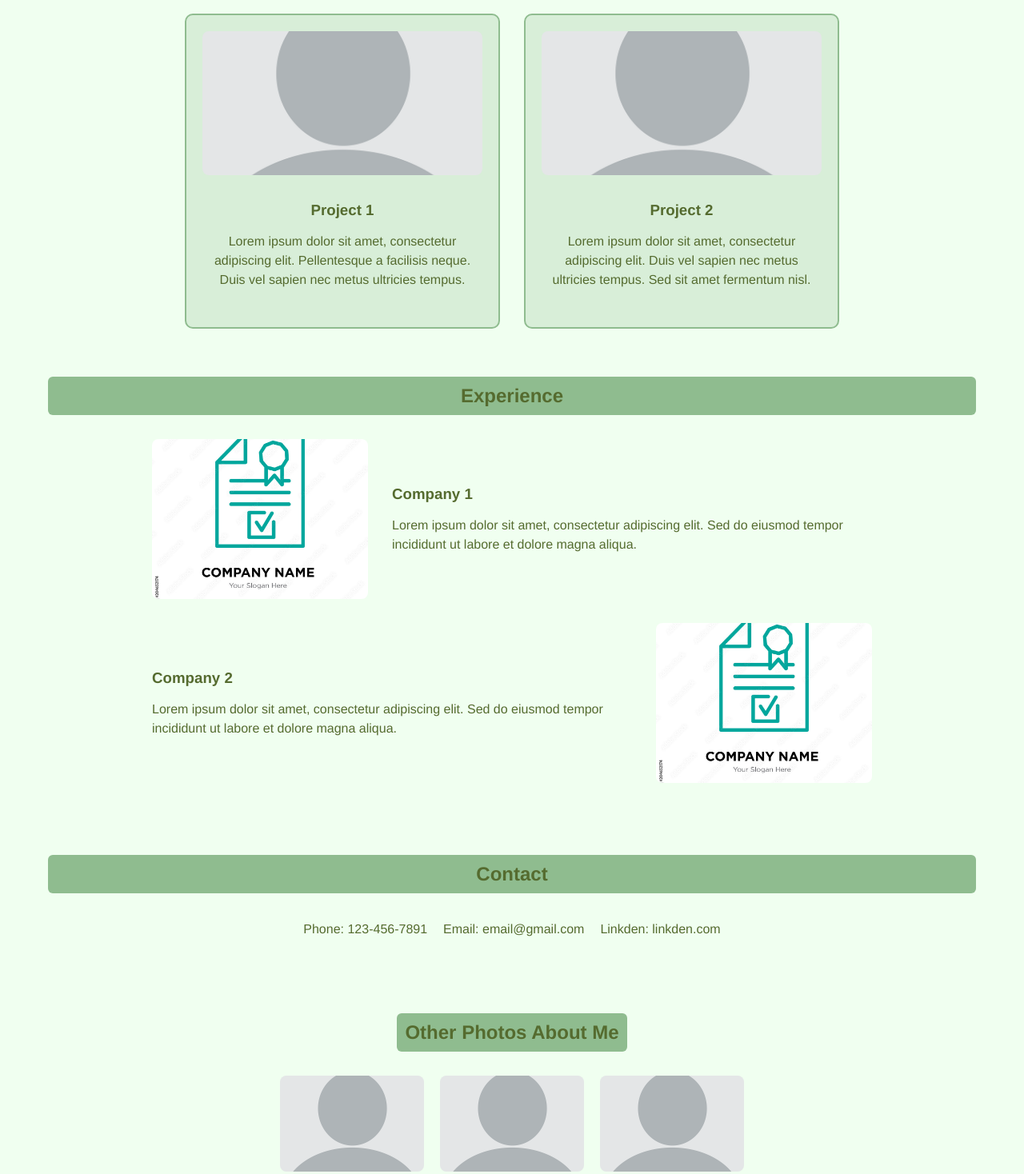
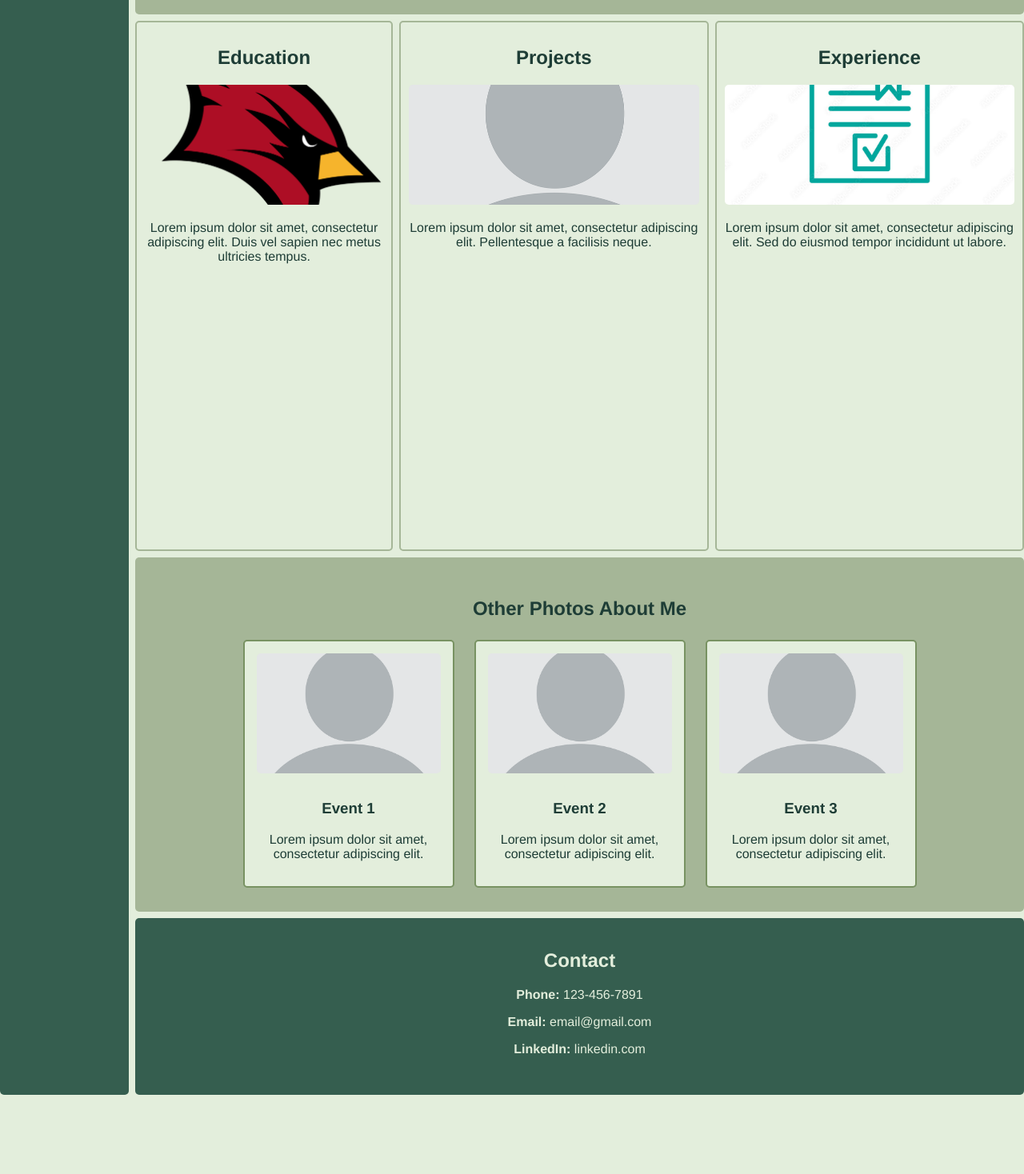
Before and after one commit to eswiderski19/Assignment2, a plain HTML site: page index.html in a window 1280 px wide. Shown: the part 875-2343 px from the top of the page at 80% size. After the commit the page ends 2244 px from the top, so only its background shows below. Drawn offline with Linux system fonts and the light colour scheme.

Commit message:
Add files via upload

```diff
--- a/index.html
+++ b/index.html
@@ -1,115 +1,99 @@
 <!DOCTYPE html>
 <html lang="en">
 <head>
-    <meta charset="UTF-8">
-    <meta name="viewport" content="width=device-width, initial-scale=1.0">
-    <title>Document</title>
-    <link rel="stylesheet" href="style.css">
+  <meta charset="UTF-8" />
+  <meta name="viewport" content="width=device-width, initial-scale=1.0" />
+  <title>portfolio</title>
+  <link rel="stylesheet" href="style.css" />
 </head>
 
+    <section id="home"></section>
+
 <body>
+  <div id="container">
 
     <header>
       <nav>
-
         <a href="#home">Home</a>
         <a href="#about">About</a>
         <a href="#education">Education</a>
         <a href="#projects">Projects</a>
         <a href="#experience">Experience</a>
         <a href="#contact">Contact</a>
-
       </nav>
     </header>
 
-    <section id="home"></section>
+    <aside id="sidebar">
+      <ul>
+        <li><a href="#about">About</a></li>
+        <li><a href="#education">Education</a></li>
+        <li><a href="#projects">Projects</a></li>
+        <li><a href="#experience">Experience</a></li>
+        <li><a href="#contact">Contact</a></li>
+      </ul>
+    </aside>
 
-
-    <section id="about" class="section">
-        <h2>About Ella Swiderski</h2>
+    <main id="about">
+      <section>
+        <h2>About Me</h2>
         <div class="section-content">
-        <img src="image.png" alt="About me">
-        <p>Lorem ipsum dolor sit amet, consectetur adipiscing elit. Sed do eiusmod tempor incididunt ut labore et dolore magna aliqua. Ut enim ad minim veniam, quis nostrud exercitation ullamco laboris nisi ut aliquip ex ea commodo consequat. Duis aute irure dolor in reprehenderit in voluptate velit esse cillum dolore eu fugiat nulla pariatur. Excepteur sint occaecat cupidatat non proident, sunt in culpa qui officia deserunt mollit anim id est laborum.
+          <img src="image.png" alt="About me" />
+          <p>
+            Lorem ipsum dolor sit amet, consectetur adipiscing elit. Sed do eiusmod tempor incididunt ut labore et dolore magna aliqua. Ut enim ad minim veniam, quis nostrud exercitation ullamco laboris nisi ut aliquip ex ea commodo consequat.
           </p>
         </div>
       </section>
+    </main>
 
-    <section id="education" class="alt">
+    <section id="education">
       <h2>Education</h2>
-        <div class="section-content">
-        <img src="cardss.png" alt="Education">
-        <p>Lorem ipsum dolor sit amet, consectetur adipiscing elit. Sed do eiusmod tempor incididunt ut labore et dolore magna aliqua. Ut enim ad minim veniam, quis nostrud exercitation ullamco laboris nisi ut aliquip ex ea commodo consequat. Duis aute irure dolor in reprehenderit in voluptate velit esse cillum dolore eu fugiat nulla pariatur. Excepteur sint occaecat cupidatat non proident, sunt in culpa qui officia deserunt mollit anim id est laborum.
-        </p>
-        </div>
+      <img src="cardss.png" alt="Education" />
+      <p>Lorem ipsum dolor sit amet, consectetur adipiscing elit. Duis vel sapien nec metus ultricies tempus.</p>
     </section>
 
     <section id="projects">
       <h2>Projects</h2>
-    <div class="projects-container">
-        <div class="project-box">
-            <img src="image.png" alt="Project 1">
-            <h3>Project 1</h3>
-            <p>Lorem ipsum dolor sit amet, consectetur adipiscing elit. Pellentesque a facilisis neque. Duis vel sapien nec metus ultricies tempus.</p>
-        </div>
-        <div class="project-box">
-            <img src="image.png" alt="Project 2">
-            <h3>Project 2</h3>
-            <p>Lorem ipsum dolor sit amet, consectetur adipiscing elit. Duis vel sapien nec metus ultricies tempus. Sed sit amet fermentum nisl.</p>
-        </div>
-    </div>
+      <article class="project-box">
+        <img src="image.png" alt="Project" />
+        <p>Lorem ipsum dolor sit amet, consectetur adipiscing elit. Pellentesque a facilisis neque.</p>
+      </article>
     </section>
 
     <section id="experience">
       <h2>Experience</h2>
-    <div class="experience-row">
-        <img src="company img.jpg" alt="Experience 1">
-        <div class="experience-text">
-            <h3>Company 1</h3>
-            <p>Lorem ipsum dolor sit amet, consectetur adipiscing elit. Sed do eiusmod tempor incididunt ut labore et dolore magna aliqua.</p>
-        </div>
-    </div>
-
-    <div class="experience-row alt">
-        <img src="company img.jpg" alt="Experience 2">
-        <div class="experience-text">
-            <h3>Company 2</h3>
-            <p>Lorem ipsum dolor sit amet, consectetur adipiscing elit. Sed do eiusmod tempor incididunt ut labore et dolore magna aliqua.</p>
-        </div>
-    </div>
+      <img src="company img.jpg" alt="Experience" />
+      <p>Lorem ipsum dolor sit amet, consectetur adipiscing elit. Sed do eiusmod tempor incididunt ut labore.</p>
     </section>
 
-    <section id="contact">
-        <h2>Contact</h2>
-        <div class="section-content">
-        <p>Phone: 123-456-7891</p>
-         <p>Email: email@gmail.com </p>
-         <p>Linkden: linkden.com</p>
-        </div>
-    </section>
+
 
   <section id="photos">
     <h2>Other Photos About Me</h2>
     <div class="photos-container">
       <div class="photo-box">
-            <img src="image.png" alt="event1">
+        <img src="image.png" alt="Event 1">
         <h3>Event 1</h3>
-            <p>Lorem ipsum dolor sit amet, consectetur adipiscing elit. Sed do eiusmod tempor incididunt ut labore et dolore magna aliqua.</p>
+        <p>Lorem ipsum dolor sit amet, consectetur adipiscing elit.</p>
       </div>
       <div class="photo-box">
-            <img src="image.png" alt="event2">
+        <img src="image.png" alt="Event 2">
         <h3>Event 2</h3>
-            <p>Lorem ipsum dolor sit amet, consectetur adipiscing elit. Sed do eiusmod tempor incididunt ut labore et dolore magna aliqua.</p>
+        <p>Lorem ipsum dolor sit amet, consectetur adipiscing elit.</p>
       </div>
       <div class="photo-box">
-            <img src="image.png" alt="event3">
+        <img src="image.png" alt="Event 3">
         <h3>Event 3</h3>
-            <p>Lorem ipsum dolor sit amet, consectetur adipiscing elit. Sed do eiusmod tempor incididunt ut labore et dolore magna aliqua.</p>
+        <p>Lorem ipsum dolor sit amet, consectetur adipiscing elit.</p>
       </div>
     </div>
   </section>
 
-
-
-
+    <footer id="contact">
+      <h2>Contact</h2>
+      <p><strong>Phone:</strong> 123-456-7891</p>
+      <p><strong>Email:</strong> email@gmail.com</p>
+      <p><strong>LinkedIn:</strong> linkedin.com</p>
+    </footer>
+  </div>
 </body>
 </html>
--- a/style.css
+++ b/style.css
@@ -1,37 +1,96 @@
+:root {
+  --main-radius: 5px;
+  --main-padding: 10px;
+  --darkest: #1E3D36;
+  --dark: #355E4F;
+  --medium: #789262;
+  --light: #A5B697;
+  --pale: #E3EEDC;
+}
+
+html {
+  scroll-behavior: smooth;
+}
+
 body {
-    background-color: honeydew;
-    font-family:'Franklin Gothic Medium', 'Arial Narrow', Arial, sans-serif;
-    margin: 10px;
+  background-color: var(--pale);
+  font-family: 'Franklin Gothic Medium', 'Arial Narrow', Arial, sans-serif;
+  margin: 0;
+  color: var(--darkest);
+}
+
+#container {
+  display: grid;
+  min-height: 100vh;
+  grid-template-columns: 0.5fr 1.0fr 1.2fr 1.2fr;
+  grid-template-rows: 0.3fr 1.7fr 1.5fr 1fr 0.5fr;
+  gap: 0.5rem;
+  grid-template-areas:
+  "header header header header"
+  "sidebar main main main"
+  "sidebar content1 content2 content3"
+  "sidebar photos photos photos"
+  "sidebar footer footer footer";
 }
 
 header {
-    background-color: darkseagreen;
-    padding: 15px 0;
-    position: fixed;
-    top: 0;
-    width: 100%;
-    z-index: 10;
+  grid-area: header;
+  background-color: var(--darkest);
+  border-radius: var(--main-radius);
+  padding: var(--main-padding);
+  text-align: center;
 }
 
 nav a {
   display: inline-block;
-    color: darkolivegreen;
-    background-color: darkseagreen;
+  color: var(--pale);
   padding: 10px 15px;
   margin: 0 5px;
   text-decoration: none;
+  font-weight: bold;
 }
 
-section {
-    color: darkolivegreen;
-    padding: 20px 50px;
+nav a:hover {
+  background-color: var(--medium);
+  border-radius: var(--main-radius);
 }
 
-section h2 {
-    color: darkolivegreen;
-    background-color: darkseagreen;
-    padding: 10px;
-    border-radius: 6px;
+#sidebar {
+  grid-area: sidebar;
+  background-color: var(--dark);
+  border-radius: var(--main-radius);
+  padding: var(--main-padding);
+  color: var(--pale);
+  text-align: center;
+}
+
+#sidebar ul {
+  list-style-type: none;
+  padding: 0;
+}
+
+#sidebar li {
+  margin: 8px 0;
+}
+
+#sidebar a {
+  color: var(--pale);
+  text-decoration: none;
+}
+
+#sidebar a:hover {
+  color: var(--light);
+}
+
+main {
+  grid-area: main;
+  background-color: var(--light);
+  border-radius: var(--main-radius);
+  padding: var(--main-padding);
+  display: flex;
+  flex-direction: column;
+  justify-content: center;
+  align-items: center;
   text-align: center;
 }
 
@@ -40,141 +99,100 @@ section h2 {
   align-items: center;
   justify-content: center;
   gap: 20px;
-    margin-top: 20px;
+  flex-wrap: wrap;
 }
 
 .section-content img {
   width: 250px;
-    height: auto;
-    border-radius: 10px;
+  height: 180px;
+  border-radius: var(--main-radius);
+  object-fit: cover;
 }
 
-.section-content p {
-    max-width: 1000px;
+#projects, #experience, #education {
+  background-color: var(--pale);
+  border: 2px solid var(--light);
+  border-radius: var(--main-radius);
+  padding: var(--main-padding);
+  text-align: center;
 }
 
-.alt .section-content {
-    flex-direction: row-reverse;
+#projects img, #experience img, #education img {
+  width: 100%;
+  height: 150px;
+  object-fit: cover;
+  border-radius: var(--main-radius);
 }
 
-/* Projects */
-.projects-container {
-    display: flex;
-    justify-content: center;
-    align-items: flex-start;
-    gap: 30px;
-}
-
-.project-box {
-    background-color: rgba(143, 188, 143, 0.25);
-    border: 2px solid darkseagreen;
-    border-radius: 10px;
-    width: 350px;
-    height: 350px;
+footer {
+  grid-area: footer;
+  background-color: var(--dark);
+  color: var(--pale);
+  border-radius: var(--main-radius);
   padding: 20px;
   text-align: center;
 }
 
-.project-box img {
-    width: 100%;
-    height: 180px;
-    object-fit: cover;
-    border-radius: 8px;
-    margin-bottom: 10px;
-}
-
-.project-box h3 {
-    color: darkolivegreen;
-    margin-bottom: 10px;
-}
-
-.project-box p {
-    line-height: 1.5;
-}
-
-/* Experience */
-.experience {
-    padding: 40px 60px;
-    color: darkolivegreen;
-    text-align: center;
-}
-
-.experience h2 {
-    background-color: darkseagreen;
-    padding: 10px;
-    border-radius: 6px;
-    margin-bottom: 30px;
-}
-
-.experience-row {
-    display: flex;
-    align-items: center;
-    justify-content: center;
-    gap: 30px;
-    margin: 30px auto;
-    max-width: 900px;
-}
-
-.experience-row.alt {
-    flex-direction: row-reverse;
-}
-
-.experience-row img {
-    width: 300px;
-    height: 200px;
-    object-fit: cover;
-    border-radius: 8px;
-}
-
-.experience-text {
-    max-width: 600px;
-    text-align: left;
-}
-
-.experience-text h3 {
-    margin-bottom: 10px;
-}
-
-.experience-text p {
-    line-height: 1.5;
-}
-
-/* Other Photos */
 #photos {
-    padding: 40px 20px;
+  grid-area: photos;
+  background-color: var(--light);
+  border-radius: var(--main-radius);
+  padding: 30px 20px;
   text-align: center;
 }
 
 #photos h2 {
-    background-color: darkseagreen;
-    color: darkolivegreen;
-    padding: 10px;
-    border-radius: 6px;
-    display: inline-block;
-    margin-bottom: 30px;
+  color: var(--darkest);
+  text-align: center;
+  margin-bottom: 25px;
+  background: none;
+  padding: 0;
+  border-radius: 0;
 }
 
 .photos-container {
   display: flex;
   justify-content: center;
-    gap: 20px;
+  gap: 25px;
+  flex-wrap: wrap;
 }
 
 .photo-box {
+  background-color: var(--pale);
+  border: 2px solid var(--medium);
+  border-radius: var(--main-radius);
+  width: 230px;
+  padding: 15px;
   text-align: center;
-    width: 180px;
 }
 
 .photo-box img {
   width: 100%;
-    height: 120px;
+  height: 150px;
   object-fit: cover;
-    border-radius: 8px;
+  border-radius: var(--main-radius);
   margin-bottom: 10px;
 }
 
-.photo-box p {
-    font-size: 14px;
-    color: darkolivegreen;
-    line-height: 1.4;
+@media only screen and (max-width: 500px) {
+  #container {
+    grid-template-columns: 1fr;
+    grid-template-areas:
+      "header"
+      "main"
+      "content1"
+      "content2"
+      "content3"
+      "photos"
+      "footer";
   }
+
+  #sidebar {
+    display: none;
+  }
+
+  .photos-container {
+    flex-direction: column;
+    align-items: center;
+  }
+}
```
Lines whose indentation alone changed are shown as unchanged.
